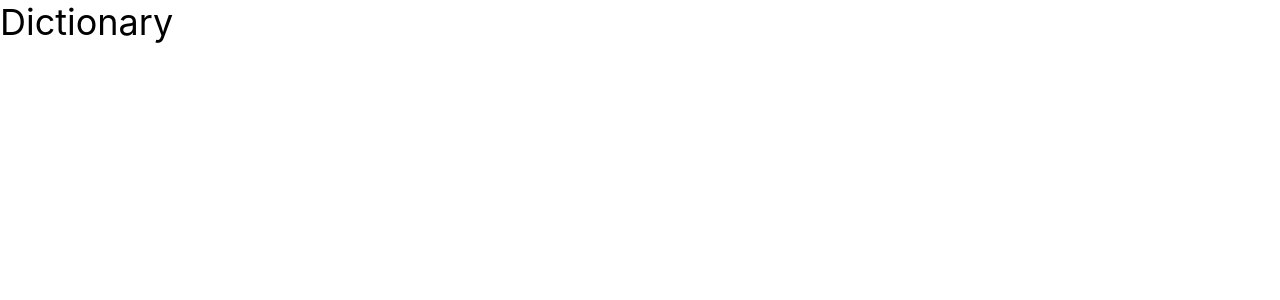
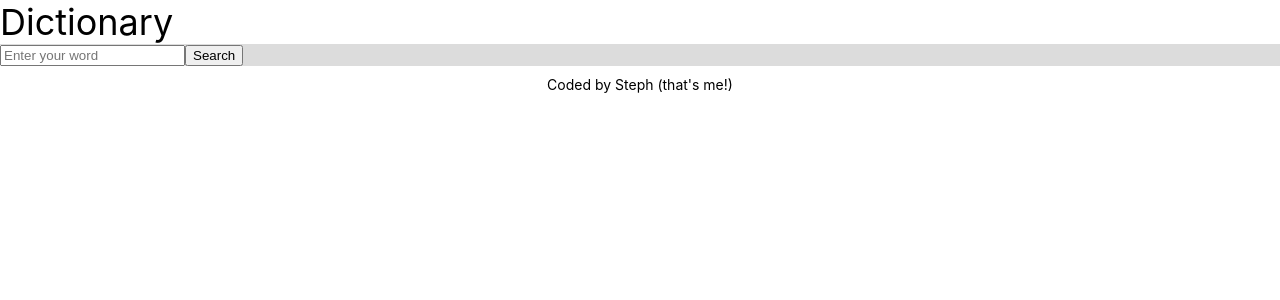
Before and after one commit to NasodQueen/dictionary-project, a React (Create React App) app: page / in a window 1280 px wide. Shown: the top 300 px of the page. Built offline with nearby package versions, Linux system fonts and the light colour scheme.

Commit message:
Created basic search engine

```diff
--- a/src/App.css
+++ b/src/App.css
@@ -1,3 +1,9 @@
 .App-header {
   font-size: 36px;
 }
+
+footer {
+  margin: 10px;
+  font-size: 14px;
+  text-align: center;
+}
--- a/src/App.js
+++ b/src/App.js
@@ -1,9 +1,15 @@
+import React from "react";
+import Dictionary from "./Dictionary";
 import "./App.css";
 
 function App() {
   return (
     <div className="App">
       <header className="App-header">Dictionary</header>
+      <main>
+        <Dictionary />
+      </main>
+      <footer>Coded by Steph (that's me!)</footer>
     </div>
   );
 }
--- /dev/null
+++ b/src/Dictionary.css
@@ -0,0 +1,3 @@
+.Dictionary {
+  background-color: gainsboro;
+}
--- /dev/null
+++ b/src/Dictionary.js
@@ -0,0 +1,32 @@
+import React from "react";
+import { useState } from "react";
+
+import "./Dictionary.css";
+
+export default function Dictionary() {
+  let [keyword, setKeyword] = useState("");
+
+  function Search(event) {
+    event.preventDefault();
+    alert(`Searching for ${keyword}`);
+  }
+
+  function handleKeywordChange(event) {
+    setKeyword(event.target.value);
+  }
+
+  return (
+    <div className="Dictionary">
+      {" "}
+      <form onSubmit={Search}>
+        <input
+          type="search"
+          name="search-term"
+          placeholder="Enter your word"
+          onChange={handleKeywordChange}
+        />
+        <input type="submit" value="Search" />
+      </form>{" "}
+    </div>
+  );
+}
```
